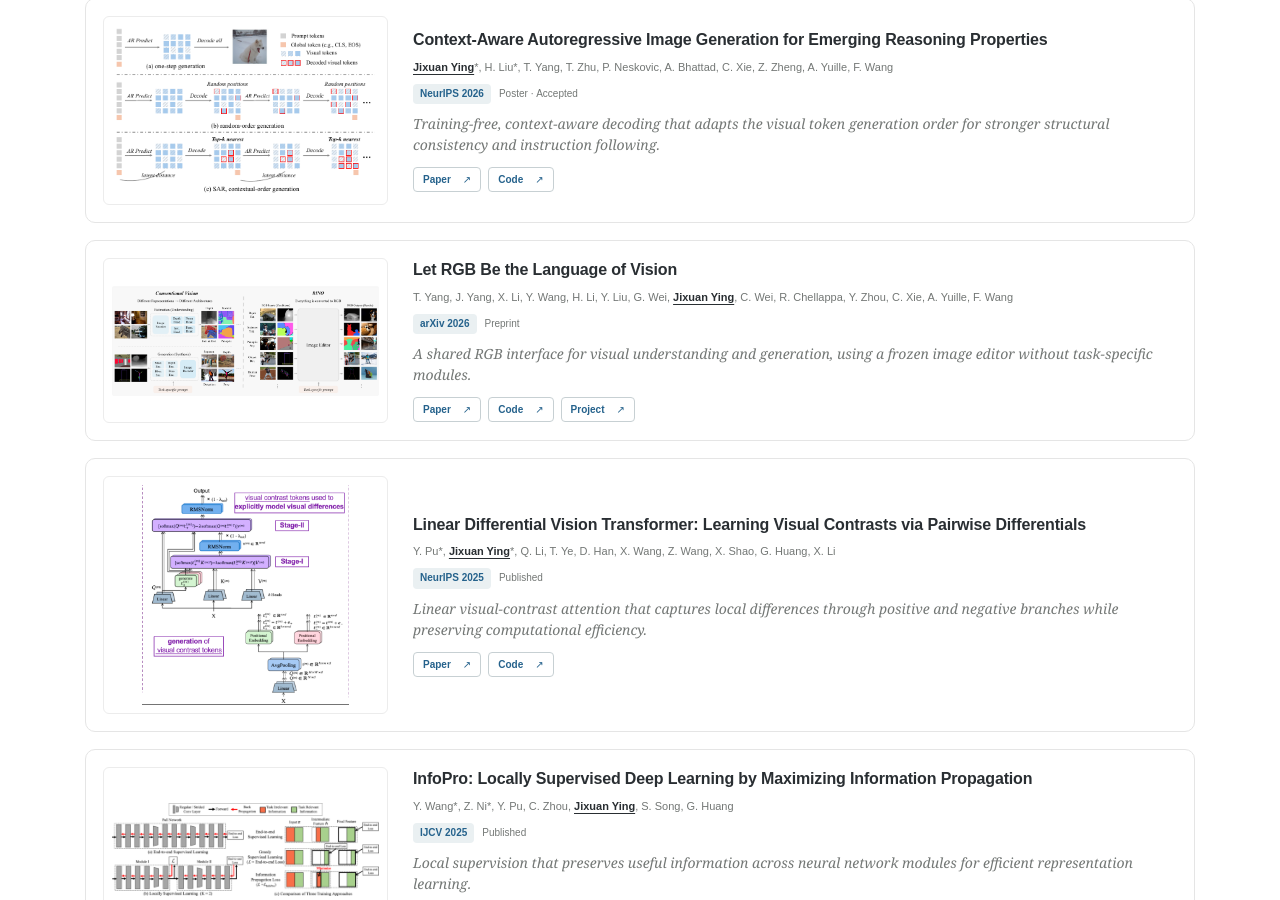
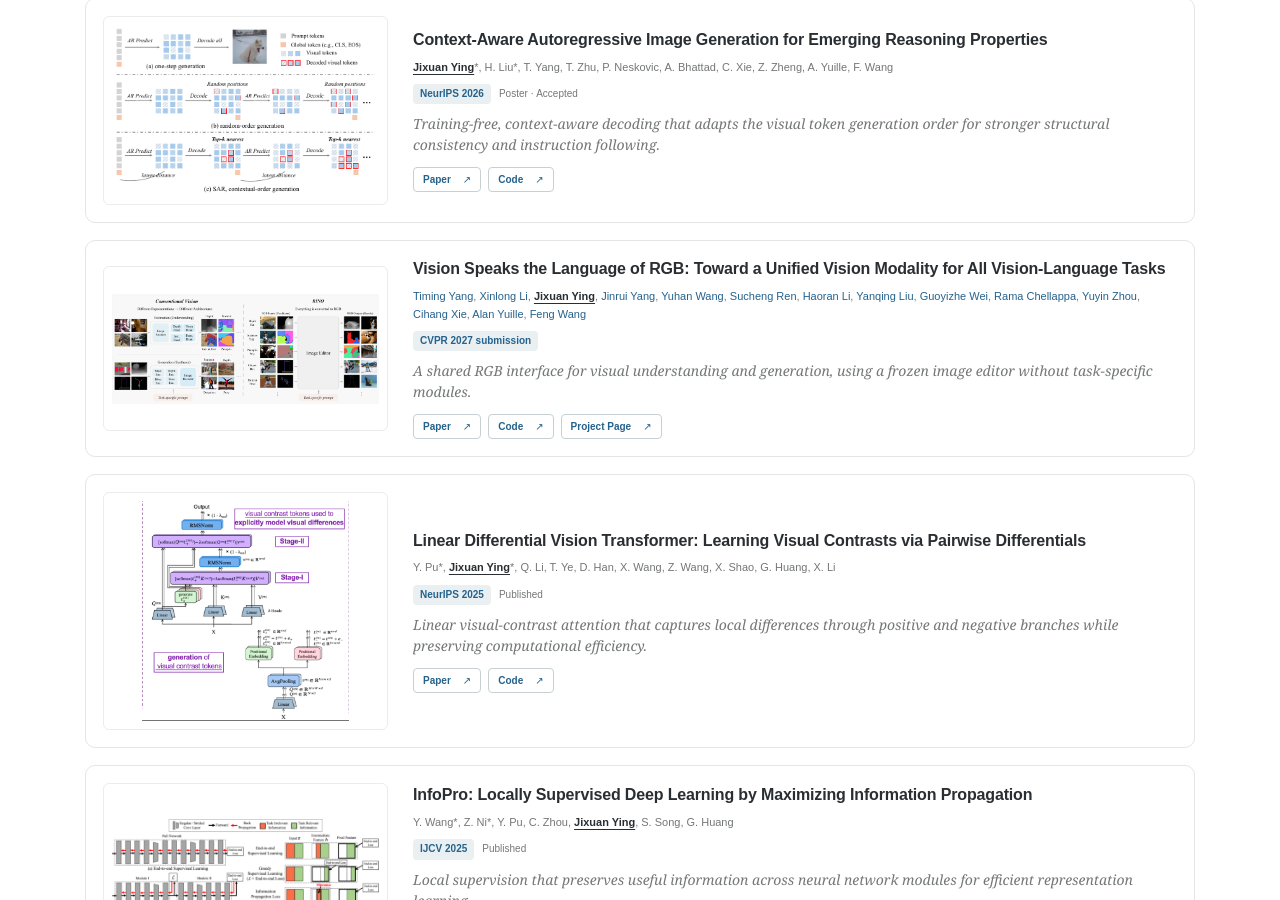
Before and after one commit to Hpesojyjx/Hpesojyjx.github.io, a Jekyll site: the page built from _pages/about.html, in a window 1280 px wide and 900 px high, scrolled down 1249 px. Built offline with Jekyll 4.4.1, drawn with Linux system fonts in a browser that asks for light colours.

Commit message:
Update RGB paper title, submission status, and author list

```diff
--- a/_pages/about.html
+++ b/_pages/about.html
@@ -35,10 +35,10 @@ redirect_from:
  <div class="resources"><a class="resource" href="https://arxiv.org/abs/2611.06838" target="_blank" rel="noopener noreferrer">Paper<span aria-hidden="true">↗</span></a><a class="resource" href="https://github.com/Hpesojyjx/Saccades-AR" target="_blank" rel="noopener noreferrer">Code<span aria-hidden="true">↗</span></a></div></div></article>
 <article class="paper with-cover" data-year="2026" id="rino"><a class="paper-image-link" href="https://arxiv.org/abs/2607.12450" target="_blank" rel="noopener"><img class="paper-visual" src="assets/rino-figure.png" alt="RINO Figure 1: shared RGB interface for visual tasks" loading="lazy"></a>
 
- <div class="paper-copy"><h3>Let RGB Be the Language of Vision</h3><p class="authors">T. Yang, J. Yang, X. Li, Y. Wang, H. Li, Y. Liu, G. Wei, <strong class="me">Jixuan Ying</strong>, C. Wei, R. Chellappa, Y. Zhou, C. Xie, A. Yuille, F. Wang</p>
- <div class="labels"><span class="venue">arXiv 2026</span><span class="status ">Preprint</span></div>
+ <div class="paper-copy"><h3>Vision Speaks the Language of RGB: Toward a Unified Vision Modality for All Vision-Language Tasks</h3><p class="authors"><a href="https://openreview.net/profile?id=~Timing_Yang1">Timing Yang</a>, <a href="https://openreview.net/profile?id=~Xinlong_Li2">Xinlong Li</a>, <a href="https://openreview.net/profile?id=~Jixuan_Ying2"><strong class="me">Jixuan Ying</strong></a>, <a href="https://openreview.net/profile?id=~Jinrui_Yang2">Jinrui Yang</a>, <a href="https://openreview.net/profile?id=~Yuhan_Wang11">Yuhan Wang</a>, <a href="https://openreview.net/profile?id=~Sucheng_Ren1">Sucheng Ren</a>, <a href="https://openreview.net/profile?id=~Haoran_Li16">Haoran Li</a>, <a href="https://openreview.net/profile?id=~Yanqing_Liu2">Yanqing Liu</a>, <a href="https://openreview.net/profile?id=~Guoyizhe_Wei1">Guoyizhe Wei</a>, <a href="https://openreview.net/profile?id=~Rama_Chellappa1">Rama Chellappa</a>, <a href="https://openreview.net/profile?id=~Yuyin_Zhou1">Yuyin Zhou</a>, <a href="https://openreview.net/profile?id=~Cihang_Xie3">Cihang Xie</a>, <a href="https://openreview.net/profile?id=~Alan_Yuille1">Alan Yuille</a>, <a href="https://openreview.net/profile?id=~Feng_Wang14">Feng Wang</a></p>
+ <div class="labels"><span class="venue">CVPR 2027 submission</span></div>
  <p class="summary">A shared RGB interface for visual understanding and generation, using a frozen image editor without task-specific modules.</p>
- <div class="resources"><a class="resource" href="https://arxiv.org/abs/2607.12450" target="_blank" rel="noopener noreferrer">Paper<span aria-hidden="true">↗</span></a><a class="resource" href="https://github.com/yangtiming/RINO" target="_blank" rel="noopener noreferrer">Code<span aria-hidden="true">↗</span></a><a class="resource" href="https://yangtiming.github.io/RINO_Page/" target="_blank" rel="noopener noreferrer">Project<span aria-hidden="true">↗</span></a></div></div></article>
+ <div class="resources"><a class="resource" href="https://arxiv.org/abs/2607.12450" target="_blank" rel="noopener noreferrer">Paper<span aria-hidden="true">↗</span></a><a class="resource" href="https://github.com/yangtiming/RINO" target="_blank" rel="noopener noreferrer">Code<span aria-hidden="true">↗</span></a><a class="resource" href="https://yangtiming.github.io/RINO_Page/" target="_blank" rel="noopener noreferrer">Project Page<span aria-hidden="true">↗</span></a></div></div></article>
 <article class="paper with-cover" data-year="2025" id="linear"><a class="paper-image-link" href="https://arxiv.org/abs/2511.00833" target="_blank" rel="noopener"><img class="paper-visual" src="assets/linear-method.png" alt="LinearDiff architecture: visual contrast token generation and two-stage attention" loading="lazy"></a>
 
  <div class="paper-copy"><h3>Linear Differential Vision Transformer: Learning Visual Contrasts via Pairwise Differentials</h3><p class="authors">Y. Pu*, <strong class="me">Jixuan Ying</strong>*, Q. Li, T. Ye, D. Han, X. Wang, Z. Wang, X. Shao, G. Huang, X. Li</p>
```
